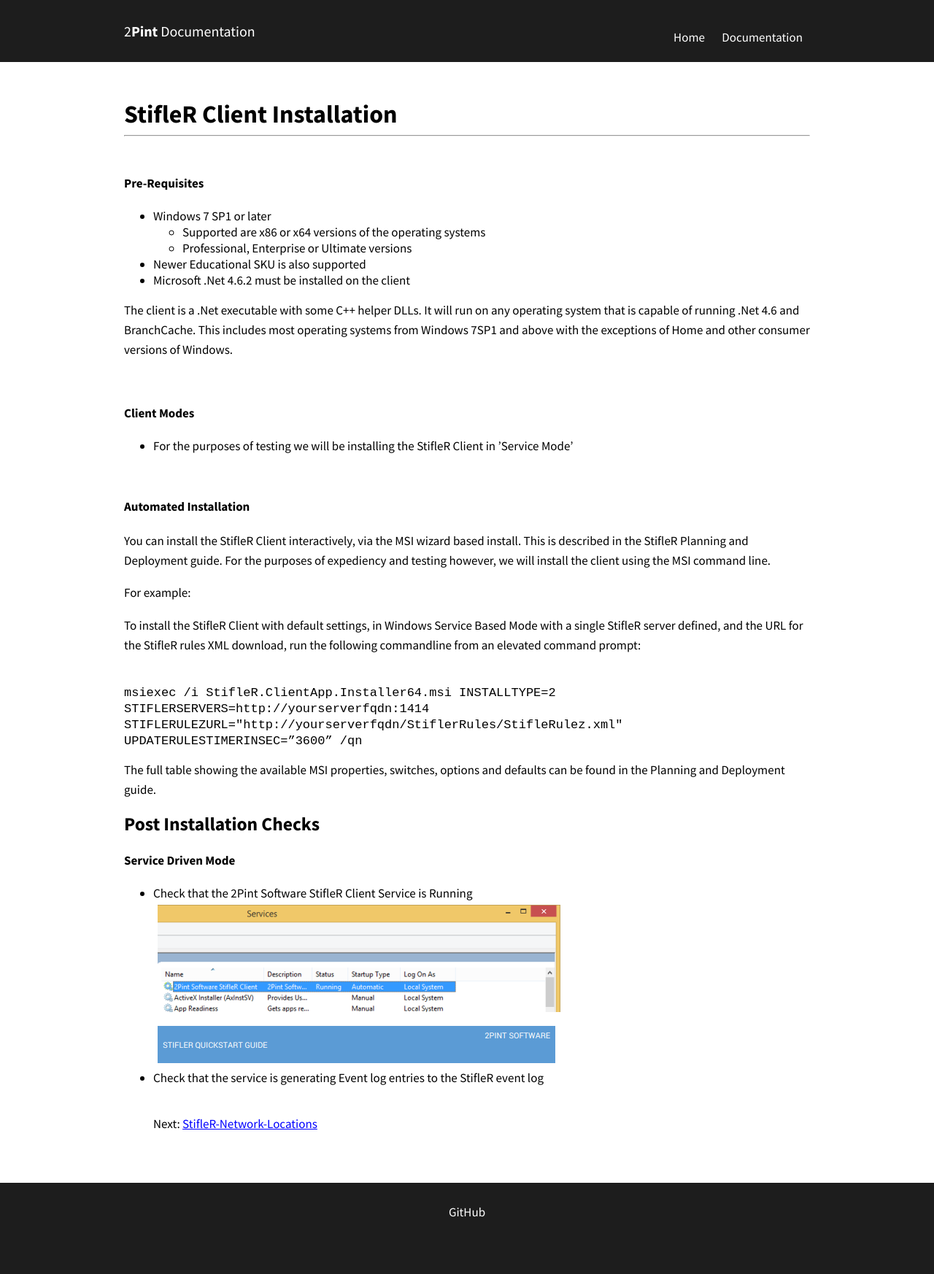
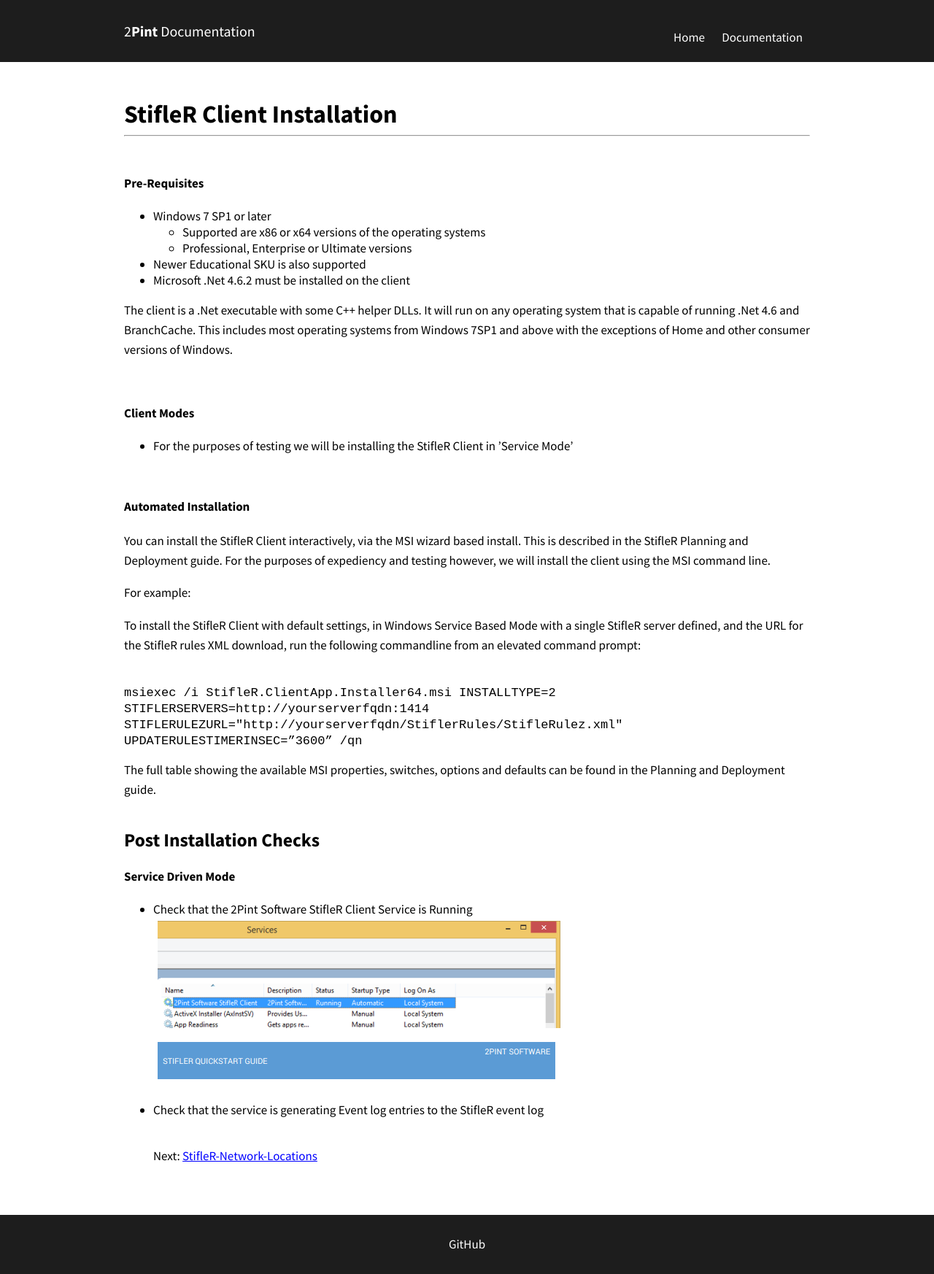
Before and after one commit to RoseSmithTest/2PintTest.github.io, a Jekyll site: the page built from docs/StifleRClientInstallation.html, in a window 1280 px wide. Shown: the whole page at 73% size. Built offline with Jekyll 4.4.1, drawn with Linux system fonts in a browser that asks for light colours; before the commit the page ends 1702 px from its top, so only the background shows below that.

Commit message:
Update StifleRClientInstallation.html

```diff
--- a/docs/StifleRClientInstallation.html
+++ b/docs/StifleRClientInstallation.html
@@ -35,13 +35,13 @@ navigation_weight: 1
 
 <code>msiexec /i StifleR.ClientApp.Installer64.msi INSTALLTYPE=2 STIFLERSERVERS=http://yourserverfqdn:1414 STIFLERULEZURL="http://yourserverfqdn/StiflerRules/StifleRulez.xml" UPDATERULESTIMERINSEC=”3600” /qn</code><br>
 
-<p>The full table showing the available MSI properties, switches, options and defaults can be found in the Planning and Deployment guide.<br>
+<p>The full table showing the available MSI properties, switches, options and defaults can be found in the Planning and Deployment guide.</p><br>
 
 <h2><strong>Post Installation Checks</strong></h2>
 <h4>Service Driven Mode</h4>
 
 <ul>
-  <li>Check that the 2Pint Software StifleR Client Service is Running<br><img src="/images/Quickstart17.PNG" alt="hi" class="inline"/></li>
+  <li>Check that the 2Pint Software StifleR Client Service is Running<br><img src="/images/Quickstart17.PNG" alt="hi" class="inline"/></li><br>
   <li>Check that the service is generating Event log entries to the StifleR event log</li><br>
 
 
```
